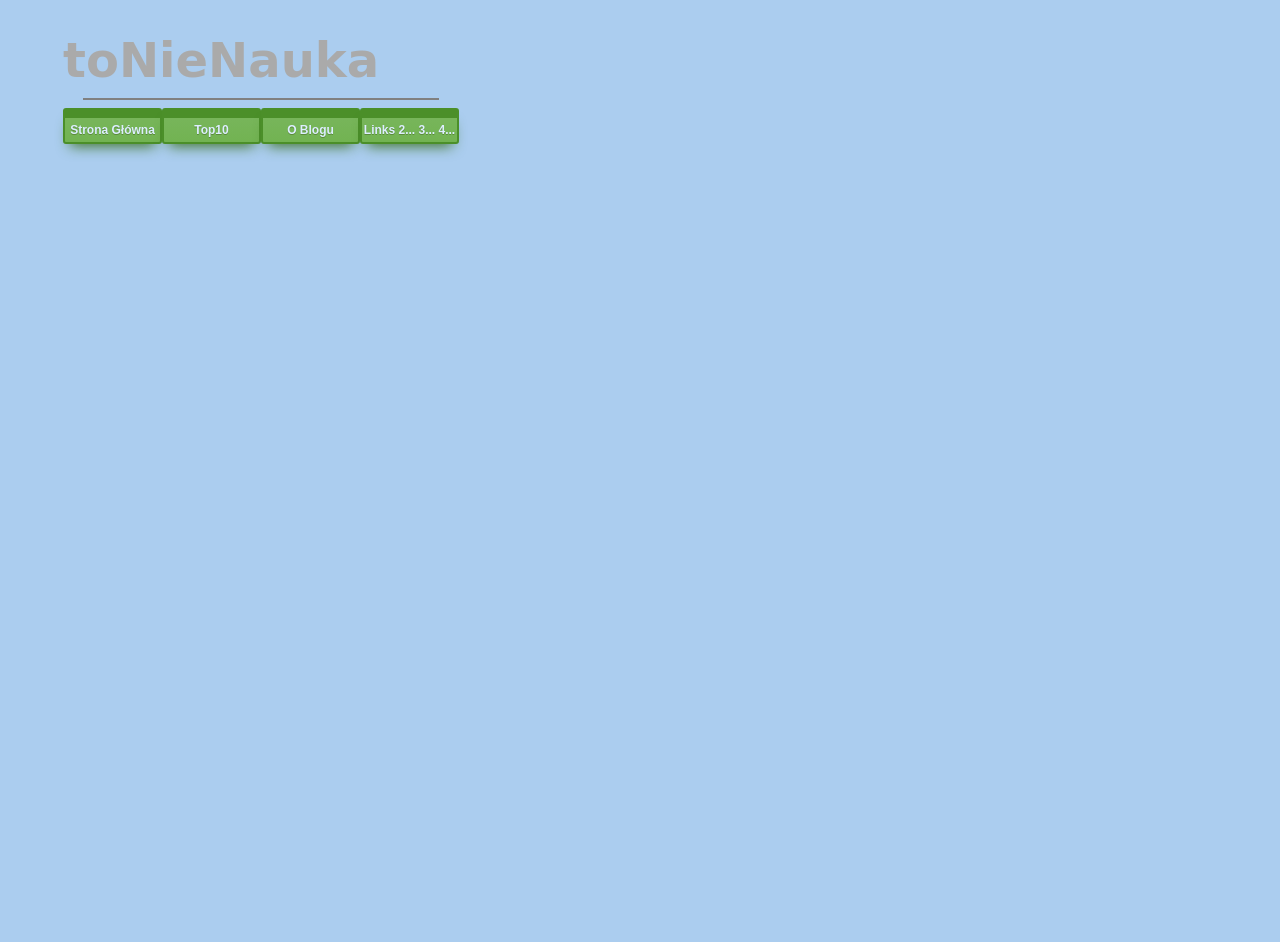
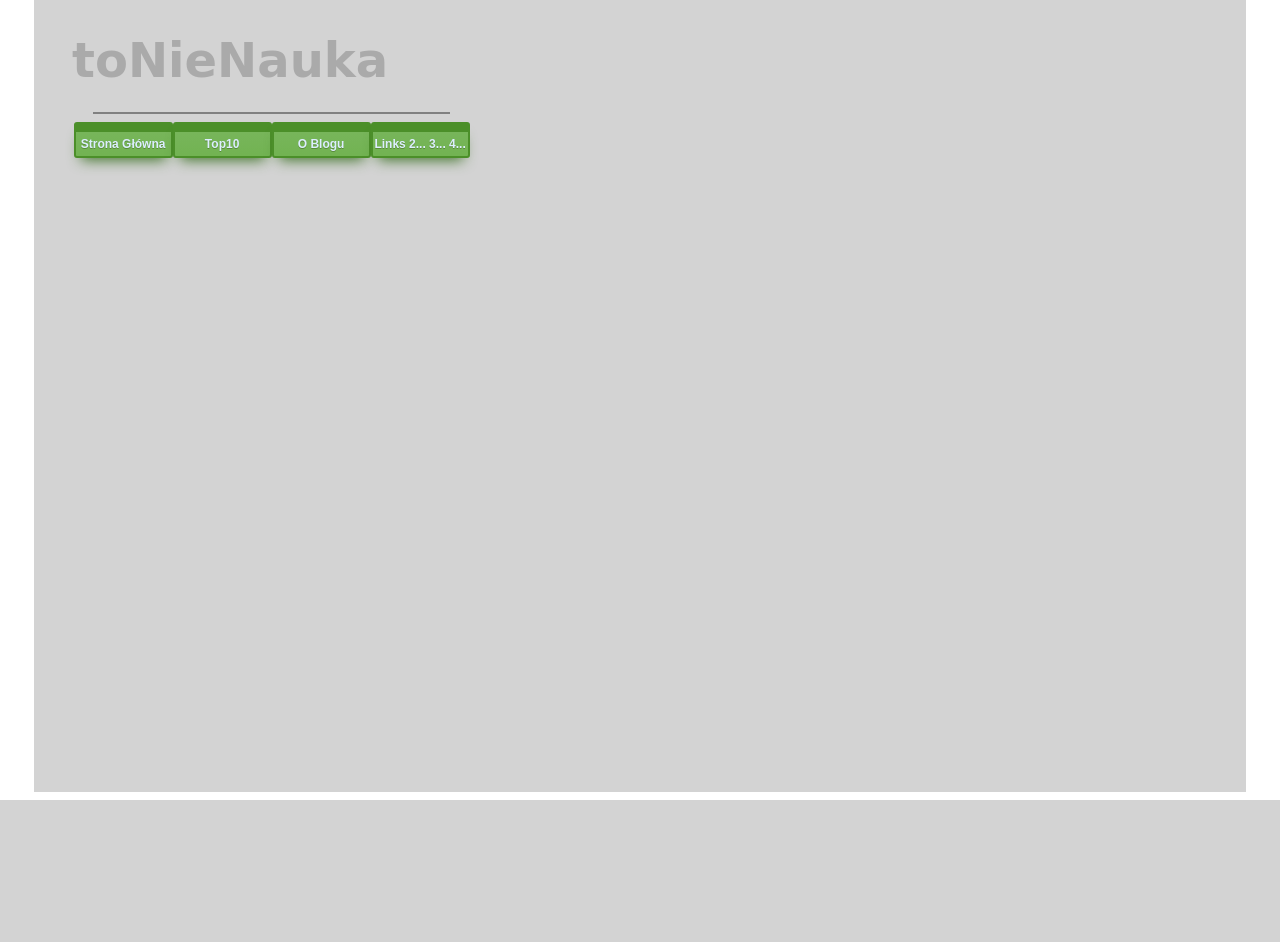
Before and after one commit to Zennek/blog, a Django app: page / in a window 1280 px wide. After the commit the page ends 800 px from the top, so only its background shows below. Run offline with Django 3.2, Linux system fonts and the light colour scheme; data that the repository does not hold is empty.

Commit message:
poprawiono marginesy

```diff
--- a/blog/static/css/blog.css
+++ b/blog/static/css/blog.css
@@ -1,17 +1,22 @@
 h1 a {
-color: #bbA20bb
+color: #bbA20bb;
 }
 
+
 body {
-padding-left: 15px;
-background-color: #abcdef;
+margin-top: 0%;
+padding-top: 0%;
+padding-left: 2%;
+padding-right: 2%;
+background-color: white;
 }
 
 .page-header {
     position: fixed;
-    top: 0;
-    background-color: #abcdef;
-    padding: 0px 20px 20px 40px;
+    top: 0px;
+    background-color: lightgrey;
+    padding: 0px 0px 0px 3%;
+    width: 70%;
 }
 
 .page-header h1, .page-header h1 a, .page-header h1 a:visited, .page-header h1 a:active {
@@ -21,7 +26,7 @@
 }
 
 .content {
-    margin-left: 40px;
+    margin-left: 3%;
 }
 
 h1, h2, h3, h4 {
@@ -49,6 +54,7 @@
 
 .wpis {
     margin-bottom: 70px;
+    text-align: justify;
 }
 
 .wpis h2 a, .wpis h1 a:visited {
@@ -76,7 +82,7 @@
 	background-color:#72b352;
 }
 .myButton:active {
-	position:relative;
+	position: relative;
 	top:0px;
 }
 
@@ -90,7 +96,7 @@
 
 ul {
 	position: fixed;
-  top: 90px;
+  top: 13%;
 }
 
 ul li {
@@ -124,7 +130,35 @@
 
 .zawartosc {
     position: static;
-    margin-top: 150px;
+    margin-top: 120px;
     margin-left: 40px;
     margin-right: 40px;
+    float: left;
 }
+
+.row {
+    position: static;
+    display: table;
+    top: 0px;
+    background-color: lightgrey;
+    margin-top: 0px;
+    height: 100%;
+    width: 100%;
+}
+
+.col-md-8 {
+    display: table-cell;
+    position: static;
+    background-color: lightgrey;
+    width: 70%;
+    height: auto;
+    float: left;
+}
+
+.col-right {
+  display: table-cell;
+  position: fixed;
+  background-color: lightgrey;
+  width: auto;
+  float: right;
+}
--- a/blog/templates/blog/baza.html
+++ b/blog/templates/blog/baza.html
@@ -28,14 +28,18 @@
           </nav>
       </section>
       </div>
-        <div class="zawartosc">
+
+
             <div class="row">
-                <div class="col-md-8" margin-top: 140px>
-
+                <div class="col-md-8">
+                  <div class="zawartosc">
                   {% block content %}
 
                   {% endblock %}
-              </div>
+                </div>
+            </div>
+            <div class="col-right">
+
             </div>
           </div>
 
```
